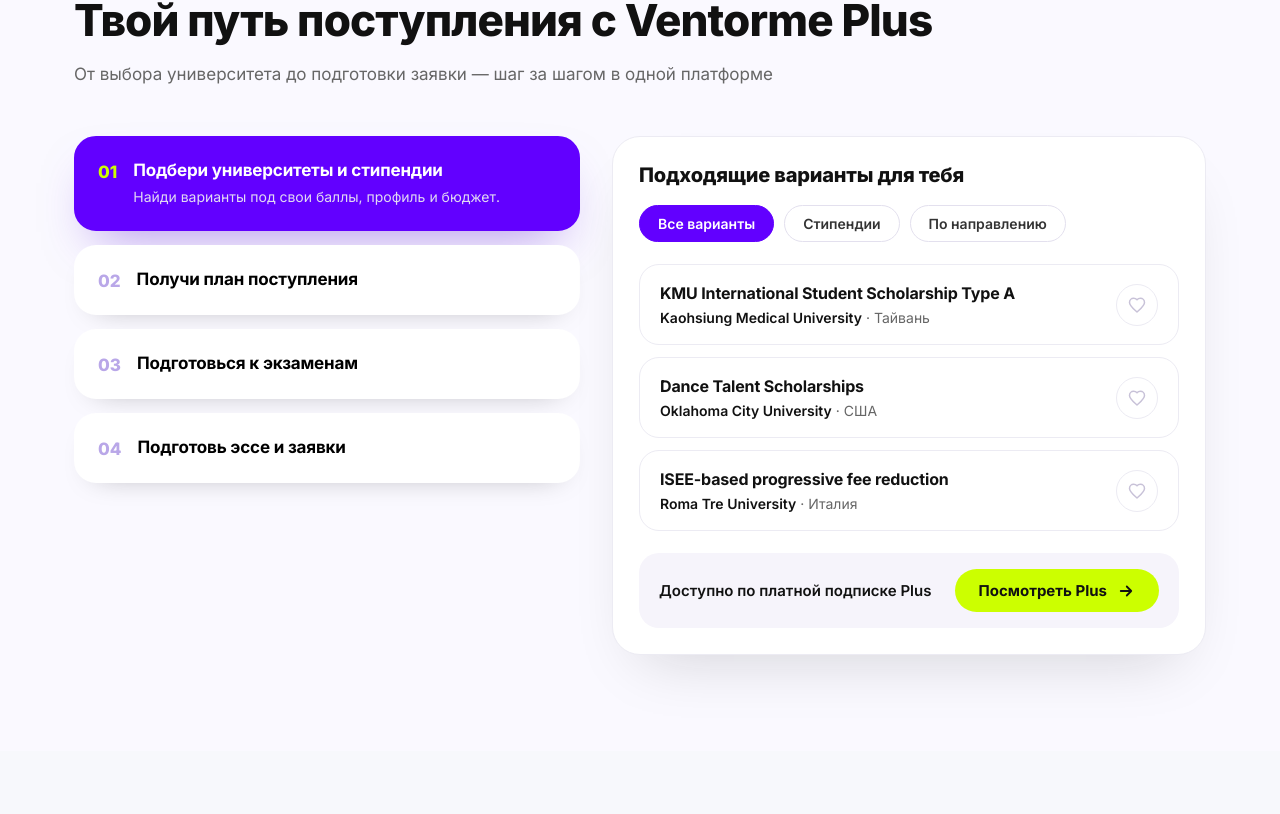
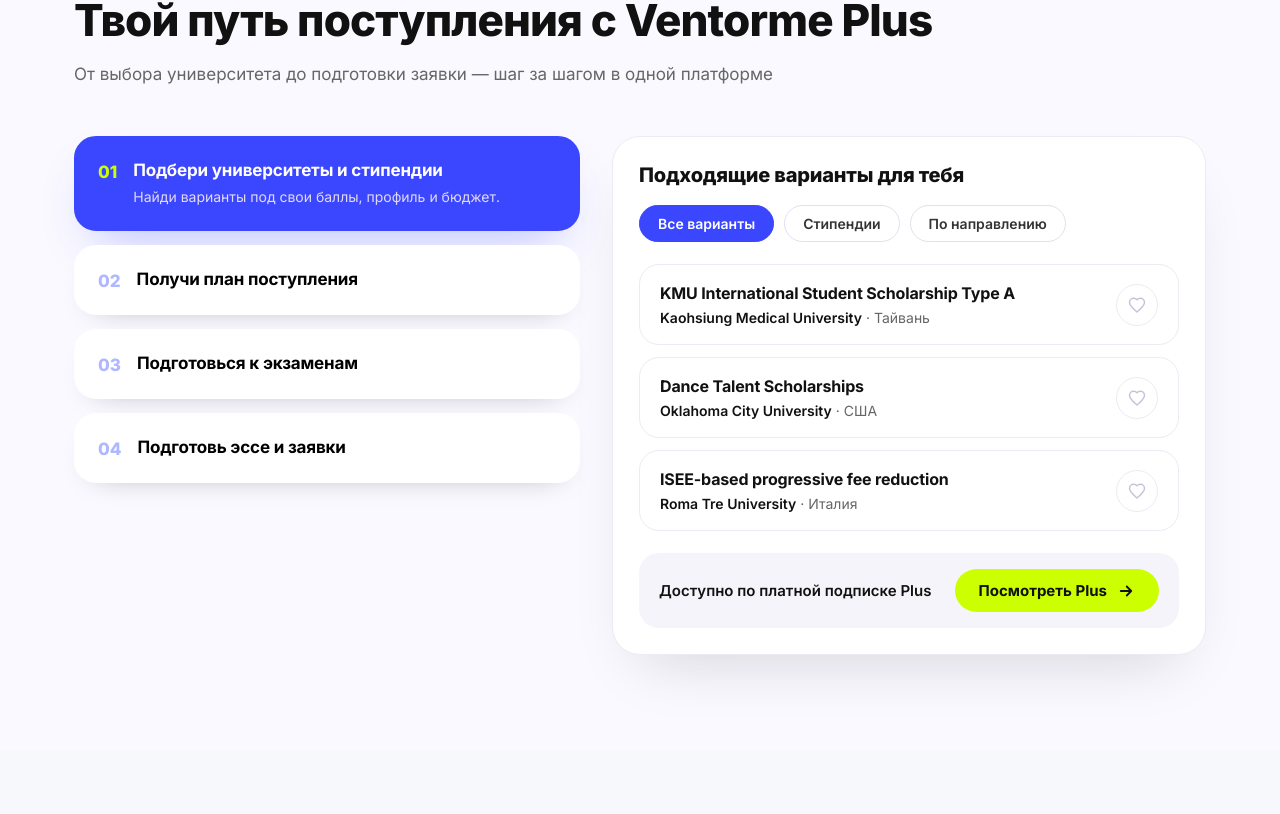
Before and after one commit to CodingGeek984/HackNext, a React (Vite) app: page / in a window 1280 px wide. Shown: the part 1606-2420 px from the top of the page. Built offline with nearby package versions, Linux system fonts and the light colour scheme.

Commit message:
Use blue brand palette

```diff
--- a/src/index.css
+++ b/src/index.css
@@ -1,6 +1,6 @@
 :root {
-  --purple-main: #6c2bd9;
-  --purple-deep: #521fb0;
+  --purple-main: #3b47ff;
+  --purple-deep: #2f3ae0;
   --lime-accent: #ccff00;
   --pink-accent: #ff007a;
   --text-dark: #111111;
@@ -12,7 +12,7 @@
   --radius-lg: 24px;
   --radius-pill: 30px;
   --shadow-soft: 0 30px 60px -30px rgba(17, 17, 17, 0.18);
-  --shadow-purple: 0 24px 50px -22px rgba(108, 43, 217, 0.55);
+  --shadow-purple: 0 24px 50px -22px rgba(59, 71, 255, 0.38);
 }
 
 * {
@@ -82,7 +82,7 @@
   letter-spacing: 0.12em;
   text-transform: uppercase;
   color: var(--purple-main);
-  background: rgba(108, 43, 217, 0.1);
+  background: rgba(59, 71, 255, 0.1);
   padding: 7px 16px;
   border-radius: var(--radius-pill);
   margin-bottom: 18px;
@@ -567,7 +567,7 @@
 .step__num {
   font-size: 17px;
   font-weight: 800;
-  color: #b9a7e8;
+  color: #aeb7ff;
   padding-top: 2px;
 }
 
@@ -663,8 +663,8 @@
 }
 
 .uni:hover {
-  border-color: #d9cff5;
-  box-shadow: 0 14px 34px -22px rgba(108, 43, 217, 0.6);
+  border-color: #cdd2ff;
+  box-shadow: 0 14px 34px -22px rgba(59, 71, 255, 0.45);
   transform: translateY(-1px);
 }
 
@@ -755,7 +755,7 @@
   width: 30px;
   height: 30px;
   border-radius: 10px;
-  background: rgba(108, 43, 217, 0.1);
+  background: rgba(59, 71, 255, 0.1);
   color: var(--purple-main);
   display: grid;
   place-items: center;
@@ -889,7 +889,7 @@
   grid-template-columns: 1.2fr 0.8fr;
   gap: 32px;
   align-items: center;
-  box-shadow: 0 48px 90px -40px rgba(108, 43, 217, 0.75),
+  box-shadow: 0 48px 90px -40px rgba(59, 71, 255, 0.52),
     0 24px 50px -30px rgba(17, 17, 17, 0.4);
 }
 
@@ -921,16 +921,16 @@
     100deg,
     transparent 0%,
     transparent 7%,
-    rgba(139, 92, 246, 0.55) 7%,
-    rgba(139, 92, 246, 0.55) 15%,
+    rgba(139, 155, 255, 0.55) 7%,
+    rgba(139, 155, 255, 0.55) 15%,
     transparent 15%,
     transparent 26%,
     rgba(226, 217, 243, 0.22) 26%,
     rgba(226, 217, 243, 0.22) 32%,
     transparent 32%,
     transparent 46%,
-    rgba(139, 92, 246, 0.32) 46%,
-    rgba(139, 92, 246, 0.32) 56%,
+    rgba(139, 155, 255, 0.32) 46%,
+    rgba(139, 155, 255, 0.32) 56%,
     transparent 56%
   );
 }
@@ -1976,8 +1976,8 @@
 
 /* Screenshot-matched landing page treatment */
 :root {
-  --purple-main: #6200ff;
-  --purple-deep: #4c00d4;
+  --purple-main: #3b47ff;
+  --purple-deep: #2f3ae0;
 }
 
 body {
@@ -2638,7 +2638,7 @@
   min-height: 480px;
   border-radius: 0;
   padding: 64px 100px;
-  background: #6200f5;
+  background: #3b47ff;
   grid-template-columns: 1.15fr 0.85fr;
 }
 
@@ -2653,7 +2653,7 @@
   transform: rotate(-31deg);
   filter: none;
   opacity: 1;
-  background: repeating-linear-gradient(145deg, transparent 0 94px, rgba(211, 165, 255, 0.78) 94px 132px, transparent 132px 220px);
+  background: repeating-linear-gradient(145deg, transparent 0 94px, rgba(176, 184, 255, 0.78) 94px 132px, transparent 132px 220px);
 }
 
 .cta__title {
```
